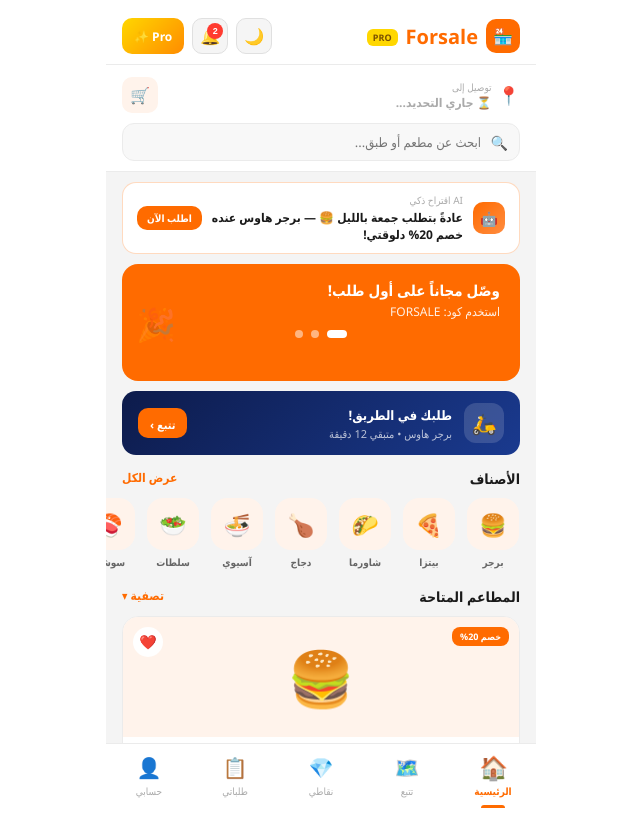
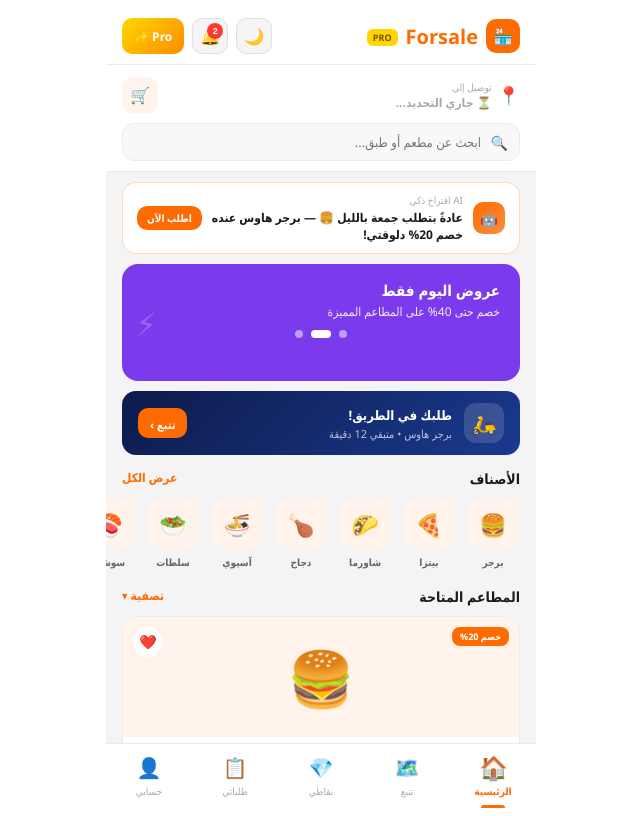
Before and after one commit to mohamedawnyelsaby/Forsale-world, a React (Create React App) app in the folder frontend/: page / in a window 1280 px wide. Shown: the whole page, without its empty margins (319-959 px from the left). Built offline with nearby package versions, Linux system fonts and the light colour scheme; no server answers.

Commit message:
Update HomeScreen.js

```diff
--- a/frontend/src/screens/HomeScreen.js
+++ b/frontend/src/screens/HomeScreen.js
@@ -6,6 +6,13 @@ import RestaurantCard from "../components/RestaurantCard";
 
 export default function HomeScreen({ favorites: favIds, toggleFav, onRestaurantPress, dark, onTabChange }) {
   const [promoIdx, setPromoIdx] = useState(0);
+
+  useEffect(() => {
+    const timer = setInterval(() => {
+      setPromoIdx((p) => (p + 1) % promoOffers.length);
+    }, 3000);
+    return () => clearInterval(timer);
+  }, []);
   const [search, setSearch] = useState("");
   const [location, setLocation] = useState("شربين، الدقهلية");
   const [locLoading, setLocLoading] = useState(false);
```
